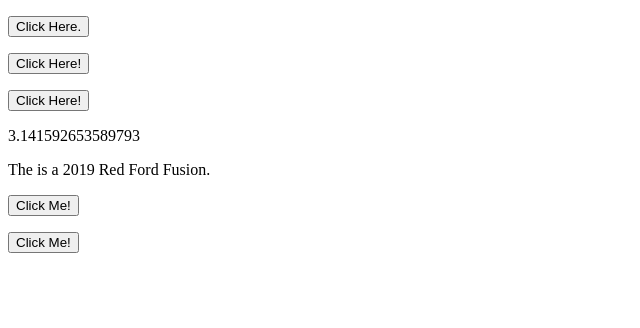
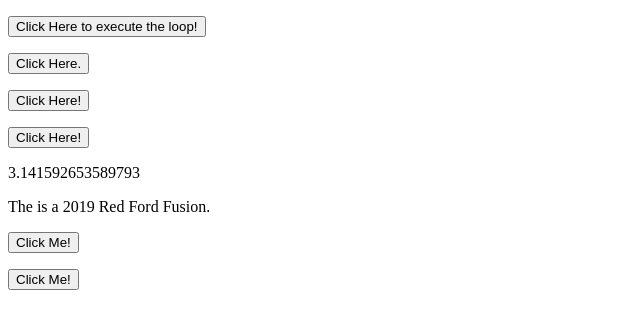
Before and after one commit to TVisi0n/JavaScript-Projects, a plain HTML site: page Basic JavaScript Projects/project10_loops_arrays/index.html in a window 1280 px wide. Shown: the whole page, without its empty margins (0-640 px from the left). Drawn offline with Linux system fonts and the light colour scheme.

Commit message:
Updated project 10 with a while loop

```diff
--- a/Basic JavaScript Projects/project10_loops_arrays/JS/main.js
+++ b/Basic JavaScript Projects/project10_loops_arrays/JS/main.js
@@ -1,3 +1,13 @@
+function call_loop() {
+    var digit = "";
+    var x = 1;
+    while (x < 11) {
+        digit += "<br>" + x;
+        x++;
+    }
+    document.getElementById("loop").innerHTML = digit;
+}
+
 var instruments = ["Trumpet", "Flute", "Piano", "Saxophone", "Triangle", "Guitar", "Bass"];
 var content = "";
 var Y;
--- a/Basic JavaScript Projects/project10_loops_arrays/index.html
+++ b/Basic JavaScript Projects/project10_loops_arrays/index.html
@@ -6,6 +6,9 @@
         <script src="JS/main.js" async></script>
 	</head>
 	<body>
+
+		<p id="loop"></p>
+		<button onclick="call_loop()">Click Here to execute the loop!</button>
 
 		<p id="list_of_instruments"></p>
         <button onclick="for_loop()">Click Here.</button>
```
